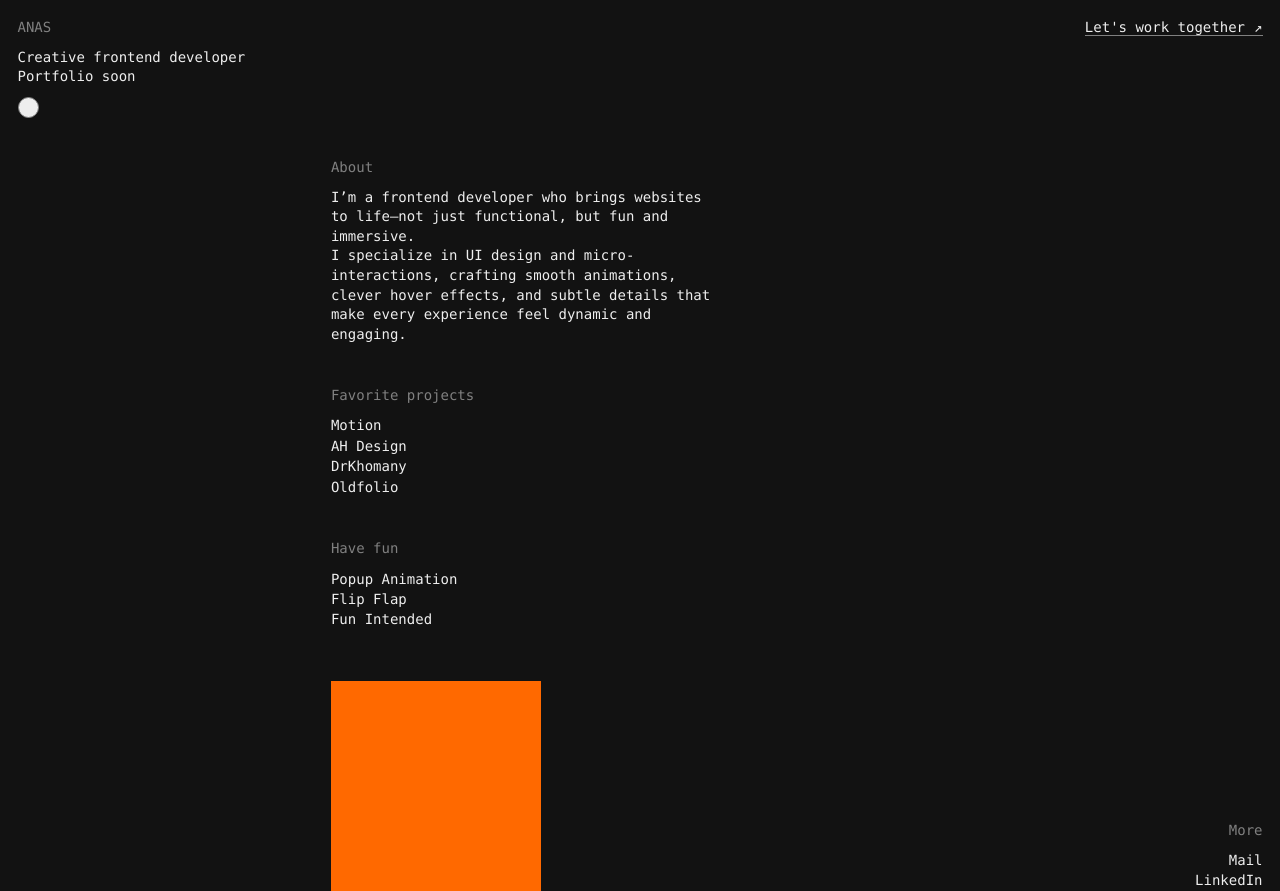
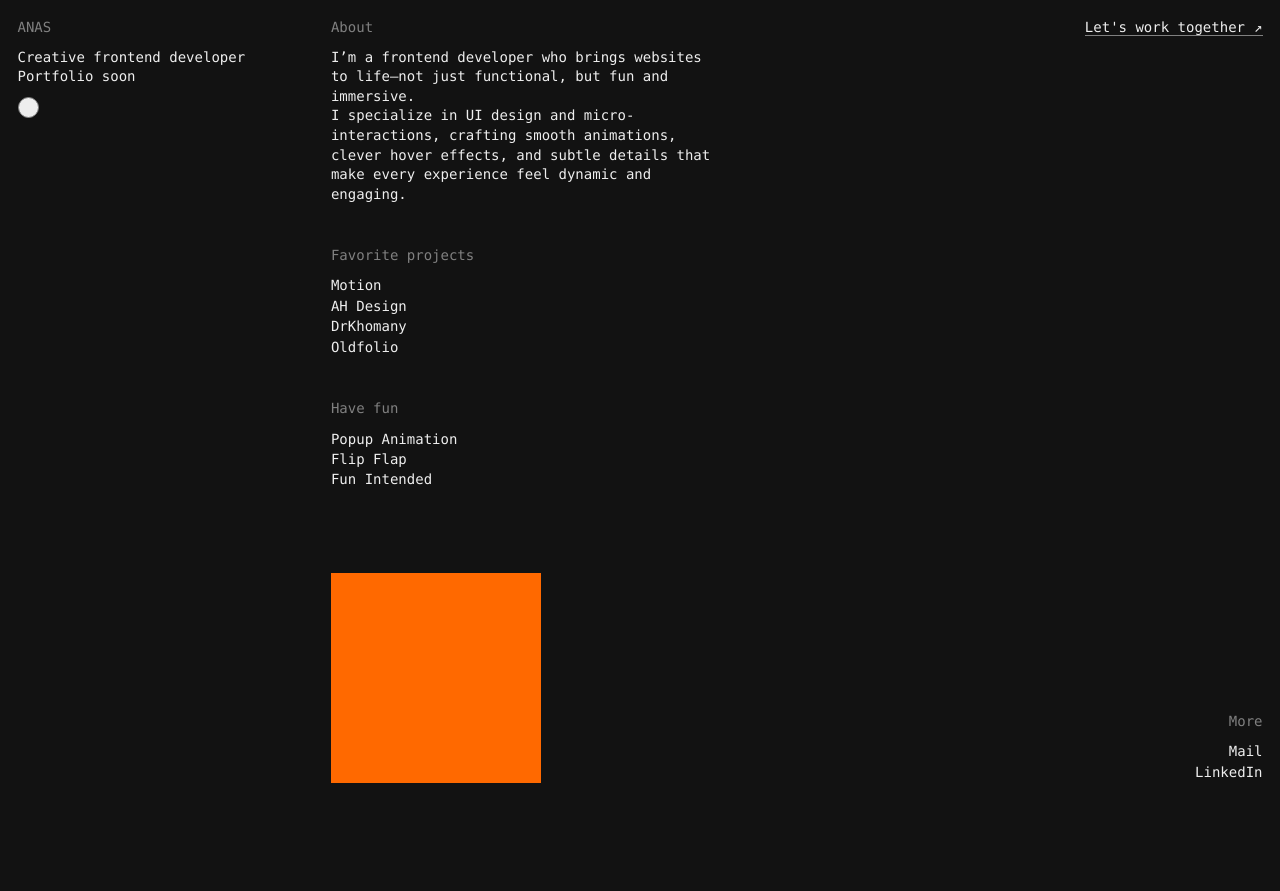
Before and after one commit to czxanas/portfolio, an Astro site: page / in a window 1280 px wide. After the commit the page ends 800 px from the top, so only its background shows below. Built offline with nearby package versions, Linux system fonts and the light colour scheme; Astro itself is replaced by a stand-in of ours.

Commit message:
Optimize the mobile size code - v4

```diff
--- a/src/components/Main.astro
+++ b/src/components/Main.astro
@@ -5,7 +5,7 @@ import ProfileImage from "./ProfileImage.astro";
 <section class="w-full h-full">
     <div class="grid grid-cols-8 gap-2.5 h-full">
         <div
-            class="col-start-3 col-end-6 max-sm:col-start-1 max-md:col-end-9 mt-12 sm:mt-40 mb-12"
+            class="col-start-3 col-end-6 max-sm:col-start-1 max-md:col-end-9 mt-12 sm:mt-40 md:mt-0 mb-12"
         >
             <div class="flex flex-col gap-12">
                 <div class="flex-column">
```
